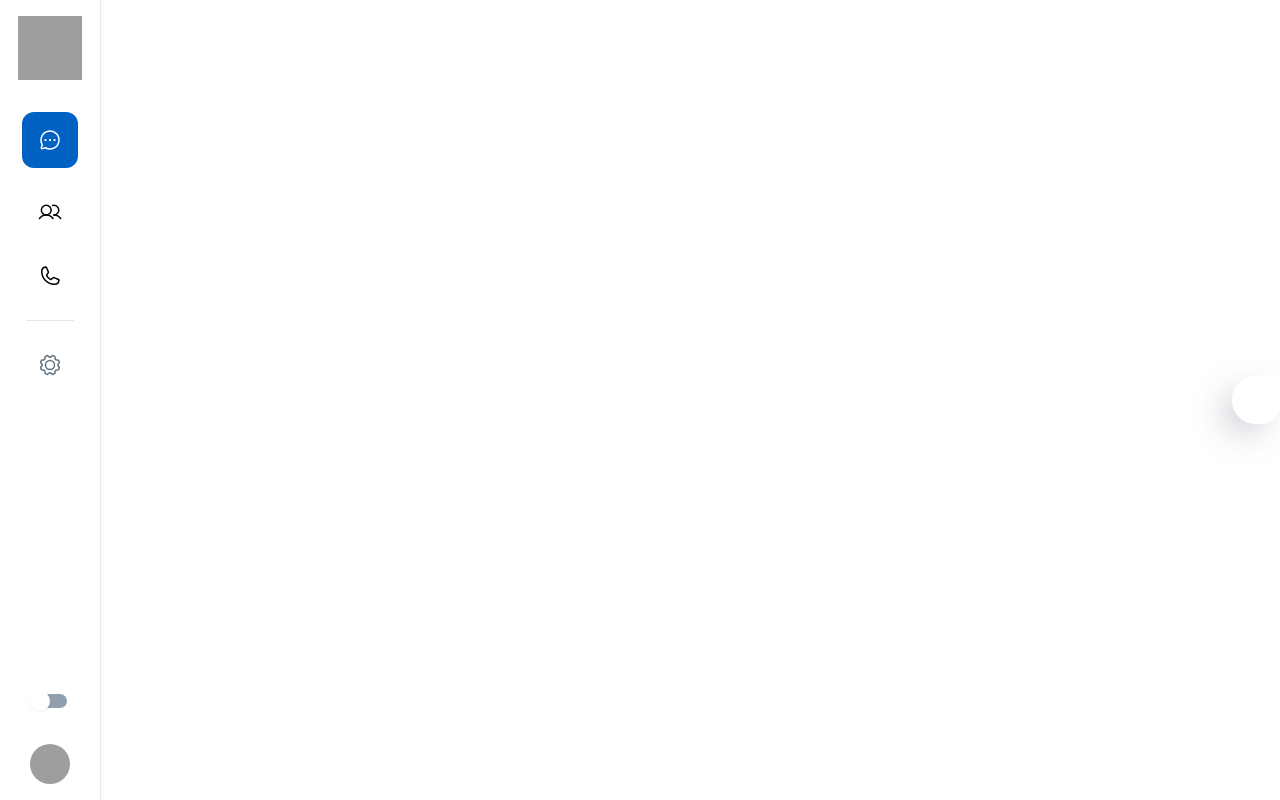
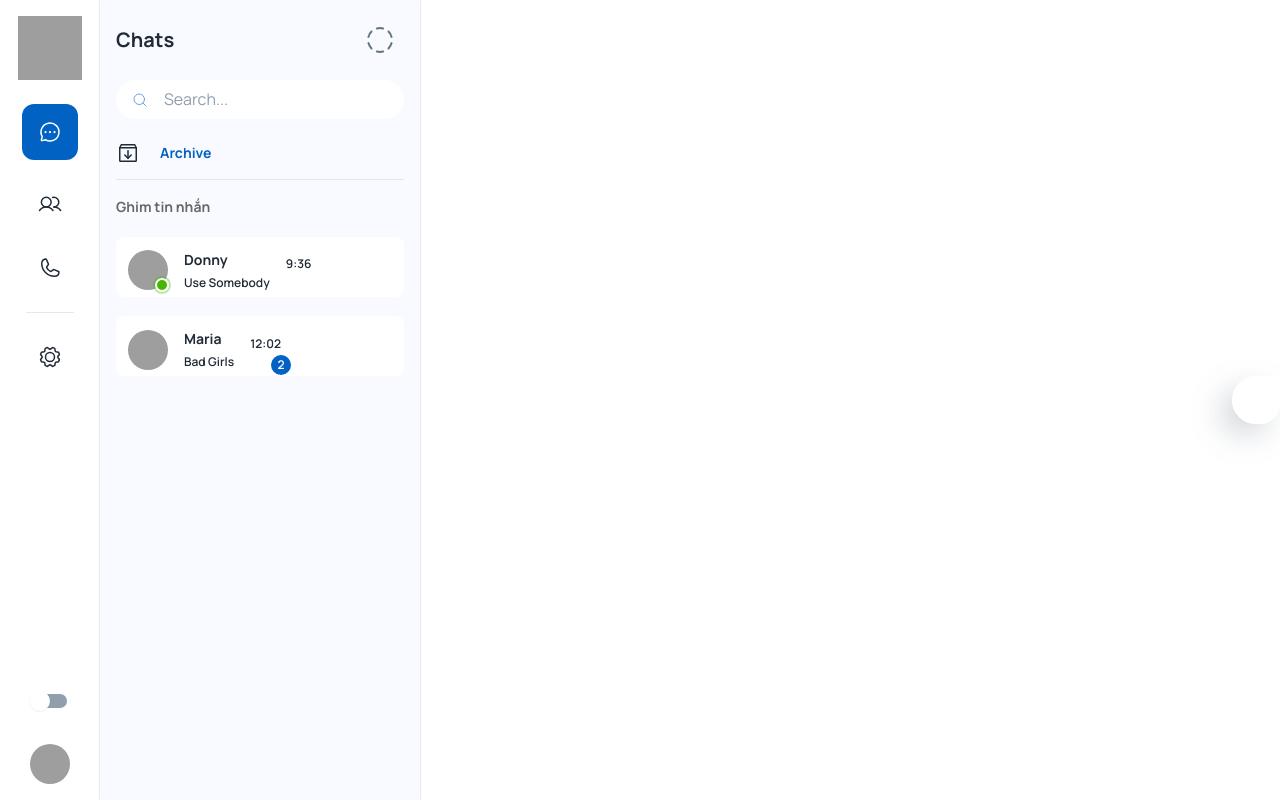
Before and after one commit to TrongMen/Chat_app, a React (Create React App) app in the folder Front_end/: page /app in a window 1280 px wide. Built offline with nearby package versions, Linux system fonts and the light colour scheme; grey boxes are pictures that could not be loaded; some icons are missing.

Commit message:
update Chat

```diff
--- a/Front_end/src/layouts/dashboard/index.js
+++ b/Front_end/src/layouts/dashboard/index.js
@@ -17,9 +17,19 @@
 
   return (
     <>
+    <Box
+      sx={{
+        display: "flex",
+        flexDirection: "row",
+        height: "100vh", // Chiếm toàn bộ chiều cao
+      }}
+    >
+
+
       <Box
         p={2}
         sx={{
+
           backgroudColor: theme.palette.background.paper,
           boxShadow: "0px 0px 2px rgba(0,0,0,0.25)",
           height: "100vh",
@@ -33,14 +43,14 @@
           sx={{ height: "100%" }}
           spacing={3}
         >
-          <Stack  alignItems={"center"} spacing={4}>
+          <Stack  alignItems={"center"} spacing={3}>
           <Box
             sx={{
               backgroudColor: theme.palette.primary.main,
 
               height: 64,
               width: 64,
-              borderRadius: 2.5,
+              borderRadius: 1.5,
             }}
           >
             <img
@@ -74,7 +84,7 @@
               ) : (
                 <IconButton
                   onClick={() => setSelected(el.index)}
-                  sx={{ width: "max-content", color: "#000" }}
+                  sx={{ width: "max-content", color: theme.palette.mode === "Light" ?"#000" :theme.palette.text.primary }}
                   key={el.index}
                 >
                   {el.icon}
@@ -95,7 +105,9 @@
                 </IconButton>
               </Box>
             ) : (
-              <IconButton onClick={() => setSelected(3)}>
+              <IconButton onClick={() => setSelected(3)}
+                sx={{ width: "max-content", color: theme.palette.mode === "Light" ?"#000" :theme.palette.text.primary}}
+              >
                 <Gear />
               </IconButton>
             )}
@@ -115,6 +127,7 @@
       </Box>
 
       <Outlet />
+      </Box>
     </>
   );
 };
--- /dev/null
+++ b/Front_end/src/pages/dashboard/Chats.js
@@ -0,0 +1,175 @@
+import {
+  Avatar,
+  Badge,
+  Box,
+  Button,
+  Divider,
+  IconButton,
+  InputBase,
+  Stack,
+  Typography,
+} from "@mui/material";
+import { ArchiveBox, CircleDashed, MagnifyingGlass } from "phosphor-react";
+import React from "react";
+import { styled, alpha } from "@mui/material/styles";
+import { faker } from "@faker-js/faker";
+import { ChatList } from "../../data";
+
+const StyledBadge = styled(Badge)(({ theme }) => ({
+  "& .MuiBadge-badge": {
+    backgroundColor: "#44b700",
+    color: "#44b700",
+    boxShadow: `0 0 0 2px ${theme.palette.background.paper}`,
+    "&::after": {
+      position: "absolute",
+      top: 0,
+      left: 0,
+      width: "100%",
+      height: "100%",
+      borderRadius: "50%",
+      animation: "ripple 1.2s infinite ease-in-out",
+      border: "1px solid currentColor",
+      content: '""',
+    },
+  },
+  "@keyframes ripple": {
+    "0%": {
+      transform: "scale(.8)",
+      opacity: 1,
+    },
+    "100%": {
+      transform: "scale(2.4)",
+      opacity: 0,
+    },
+  },
+}));
+
+const ChatElement = ({id,name,img,msg,time,unread,online}) => {
+  return (
+    <Box
+      sx={{
+        width: "100%",
+        height: 60,
+        borderRadius: 1,
+        backgroundColor: "#fff",
+      }}
+      p={1.5}
+    >
+      <Stack
+        direction={"row"}
+        alignItems={"center"}
+        justifyContent={"space-between"}
+      >
+        <Stack direction={"row"} spacing={2} alignItems={"center"} justifyContent={"space-between"}>
+          {online ? <StyledBadge
+            overlap="circular"
+            anchorOrigin={{ vertical: "bottom", horizontal: "right" }}
+            variant="dot"
+          >
+            <Avatar src={faker.image.avatar()} />
+          </StyledBadge> : <Avatar src={faker.image.avatar()} />}
+
+
+          <Stack spacing={0.3}>
+            <Typography variant="subtitle2">{name}</Typography>
+            <Typography variant="caption">{msg} </Typography>
+          </Stack>
+
+
+          <Stack spacing={1.5}
+          alignItems={"flex-end"}
+         >
+            <Typography sx={{ fontWeight: 600 }} variant="caption">
+              {time}
+            </Typography>
+            <Badge color="primary" badgeContent={unread}></Badge>
+          </Stack>
+        </Stack>
+      </Stack>
+    </Box>
+  );
+};
+
+const Search = styled("div")(({ theme }) => ({
+  position: "relative",
+  borderRadius: 20,
+  backgroundColor: alpha(theme.palette.background.paper, 1),
+  marginLeft: 0,
+  width: "100%",
+}));
+
+const SearchInconWrapper = styled("div")(({ theme }) => ({
+  position: "absolute",
+  padding: theme.spacing(0, 2),
+  display: "flex",
+  alignItems: "center",
+  justifyContent: "center",
+  height: "100%",
+  pointerEvents: "none",
+}));
+
+const StyledInputBase = styled(InputBase)(({ theme }) => ({
+  color: "inherit",
+  "& .MuiInputBase-input": {
+    padding: theme.spacing(1, 1, 1, 0),
+    paddingLeft: `calc(1em + ${theme.spacing(4)})`,
+    transition: theme.transitions.create("width"),
+    width: "100%",
+  },
+}));
+const Chats = () => {
+  return (
+    <Box
+      sx={{
+        position: "-moz-initial",
+        height: "100vh",
+        width: 320,
+        backgroundColor: "#F8FAFF",
+        boxShadow: "0px 0px 2px rgba(0,0,0,0.25)",
+      }}
+    >
+      <Stack p={2} spacing={2}>
+        <Stack
+          direction={"row"}
+          alignItems={"center"}
+          justifyContent={"space-between"}
+        >
+          <Typography variant="h5">Chats</Typography>
+          <IconButton>
+            <CircleDashed size={32} />
+          </IconButton>
+        </Stack>
+        <Stack sx={{ width: "100%" }}>
+          <Search>
+            <SearchInconWrapper>
+              <MagnifyingGlass color="#709CE6" />
+            </SearchInconWrapper>
+            <StyledInputBase
+              placeholder="Search..."
+              inputProps={{ "aria-label": "search" }}
+            />
+          </Search>
+        </Stack>
+        <Stack spacing={1}>
+          <Stack direction={"row"} alignItems={"center"} spacing={1.5}>
+            <ArchiveBox size={24}></ArchiveBox>
+            <Button> Archive</Button>
+          </Stack>
+          <Divider />
+        </Stack>
+        <Stack direction={"column"}>
+          <Stack spacing={2.4}>
+            <Typography variant="subtitle2" sx={{ color: "#676767" }}>
+              Ghim tin nhắn
+            </Typography>
+            {ChatList.filter((el) => el.pinned).map((el) => {
+              return <ChatElement {...el}/>;
+            })}
+          </Stack>
+        </Stack>
+      </Stack>
+    </Box>
+  );
+};
+
+export default Chats;
--- a/Front_end/src/pages/dashboard/GeneralApp.js
+++ b/Front_end/src/pages/dashboard/GeneralApp.js
@@ -1,12 +1,12 @@
-import React,{Suspense,lazy} from "react";
+import React from "react";
+import Chats from "./Chats";
 
 const GeneralApp = () => {
 
   return (
     <>
-      <Suspense fallback="Loading...">
 
-      </Suspense>
+      <Chats />
     </>
   );
 };
```
Also changed, not shown: Front_end/src/theme/breakpoints.js (line endings or trailing spaces).
